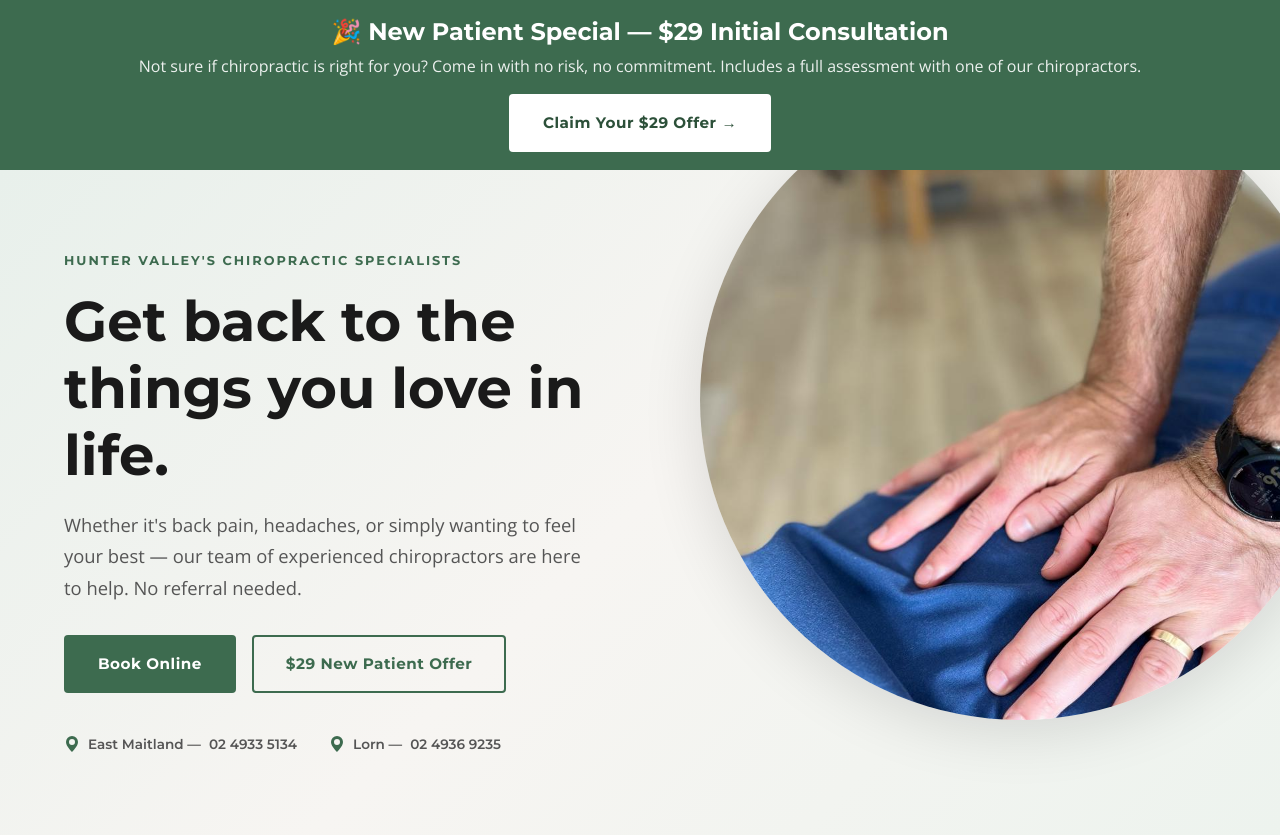
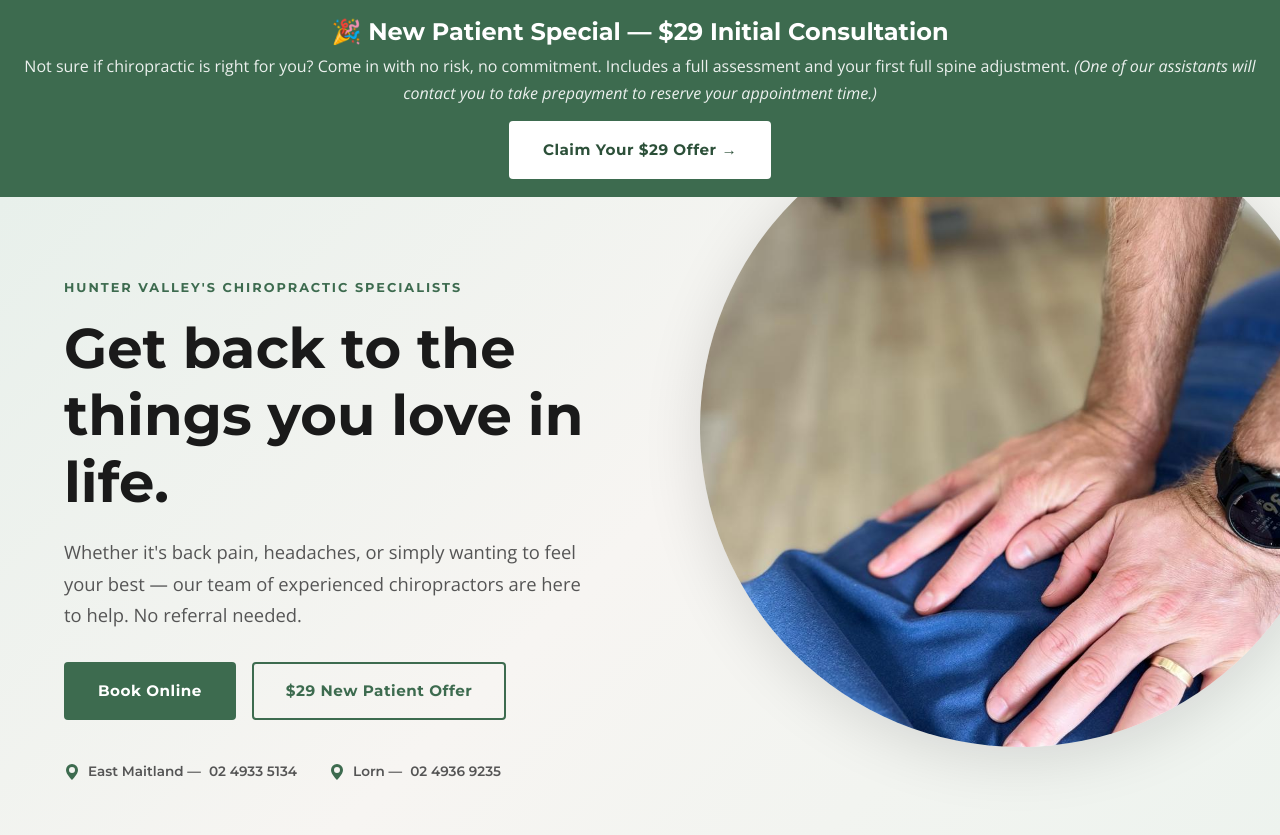
Before and after one commit to mymedsbot/valleyrising-web, a Flask app: page / in a window 1280 px wide; the page is wider, and only the part inside the window is pictured. Shown: the part 70-905 px from the top of that part. Run offline with Flask 3, Linux system fonts and the light colour scheme; some libraries are stand-ins or nearby versions.

Commit message:
Update homepage banner: include full spine adjustment and prepayment note

```diff
--- a/templates/index.html
+++ b/templates/index.html
@@ -8,7 +8,7 @@
 <!-- $29 Offer Banner -->
 <div class="offer-banner">
   <h2>🎉 New Patient Special — $29 Initial Consultation</h2>
-  <p>Not sure if chiropractic is right for you? Come in with no risk, no commitment. Includes a full assessment with one of our chiropractors.</p>
+  <p>Not sure if chiropractic is right for you? Come in with no risk, no commitment. Includes a full assessment and your first full spine adjustment. <em>(One of our assistants will contact you to take prepayment to reserve your appointment time.)</em></p>
   <a href="/new-patient" class="btn btn-white">Claim Your $29 Offer →</a>
 </div>
 
```
